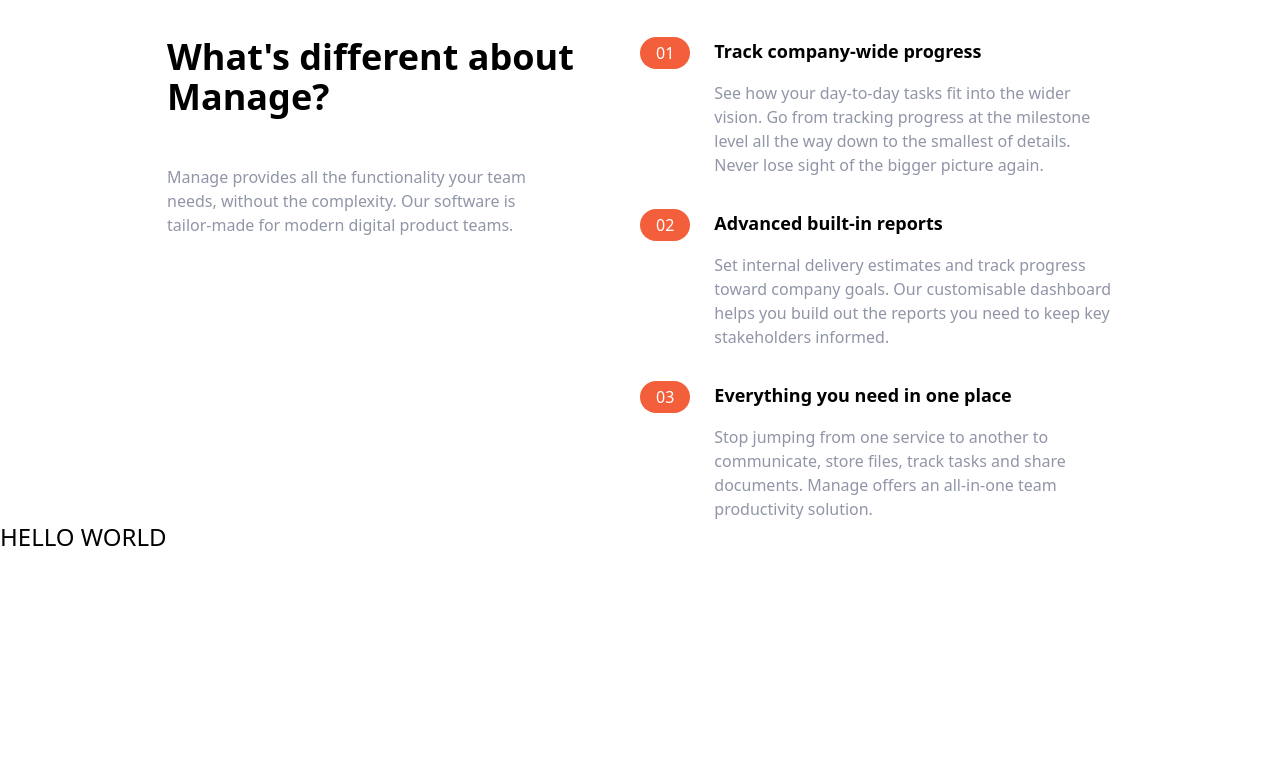
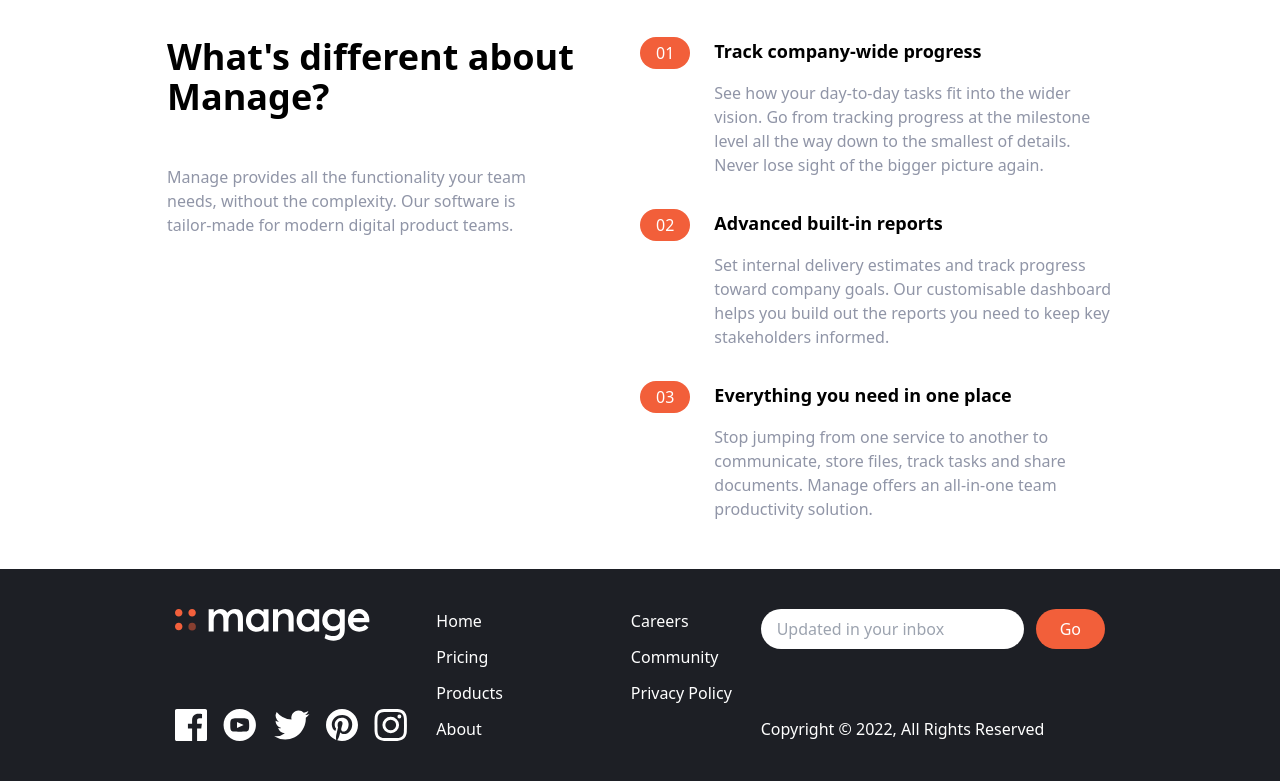
Before and after one commit to Manlikevee/tailwind, a website: page index.html in a window 1280 px wide. Shown: the part 603-1384 px from the top of the page. Before the commit the page ends 1156 px from the top, so only its background shows below. Drawn offline with nearby package versions, Linux system fonts and the light colour scheme.

Commit message:
tailwind

```diff
--- a/index.html
+++ b/index.html
@@ -51,7 +51,7 @@
                 </div>
         </div>
 
-        <div class="md:w-1/2">
+        <div class="md:w-1/2 xca">
             <img src="img/illustration-intro.svg" alt="">
 
         </div>
@@ -174,6 +174,96 @@
     </div>
   </section>
 
-    <h1 class="text-2xl">HELLO WORLD</h1>
+  <br>
+  <br>
+      <!-- Footer -->
+      <footer class="bg-veryDarkBlue">
+        <!-- Flex Container -->
+        <div
+          class="container flex flex-col-reverse justify-between px-6 py-10 mx-auto space-y-8 md:flex-row md:space-y-0"
+        >
+          <!-- Logo and social links container -->
+          <div
+            class="flex flex-col-reverse items-center justify-between space-y-12 md:flex-col md:space-y-0 md:items-start"
+          >
+            <div class="mx-auto my-6 text-center text-white md:hidden">
+              Copyright &copy; 2022, All Rights Reserved
+            </div>
+            <!-- Logo -->
+            <div>
+              <img src="img/logo-white.svg" class="h-8" alt="" />
+            </div>
+            <!-- Social Links Container -->
+            <div class="flex justify-center space-x-4">
+              <!-- Link 1 -->
+              <a href="#">
+                <img src="img/icon-facebook.svg" alt="" class="h-8" />
+              </a>
+              <!-- Link 2 -->
+              <a href="#">
+                <img src="img/icon-youtube.svg" alt="" class="h-8" />
+              </a>
+              <!-- Link 3 -->
+              <a href="#">
+                <img src="img/icon-twitter.svg" alt="" class="h-8" />
+              </a>
+              <!-- Link 4 -->
+              <a href="#">
+                <img src="img/icon-pinterest.svg" alt="" class="h-8" />
+              </a>
+              <!-- Link 5 -->
+              <a href="#">
+                <img src="img/icon-instagram.svg" alt="" class="h-8" />
+              </a>
+            </div>
+          </div>
+          <!-- List Container -->
+          <div class="flex justify-around space-x-32">
+            <div class="flex flex-col space-y-3 text-white">
+              <a href="#" class="hover:text-brightRed">Home</a>
+              <a href="#" class="hover:text-brightRed">Pricing</a>
+              <a href="#" class="hover:text-brightRed">Products</a>
+              <a href="#" class="hover:text-brightRed">About</a>
+            </div>
+            <div class="flex flex-col space-y-3 text-white">
+              <a href="#" class="hover:text-brightRed">Careers</a>
+              <a href="#" class="hover:text-brightRed">Community</a>
+              <a href="#" class="hover:text-brightRed">Privacy Policy</a>
+            </div>
+          </div>
+
+          <!-- Input Container -->
+          <div class="flex flex-col justify-between">
+            <form>
+              <div class="flex space-x-3">
+                <input
+                  type="text"
+                  class="flex-1 px-4 rounded-full focus:outline-none"
+                  placeholder="Updated in your inbox"
+                />
+                <button
+                  class="px-6 py-2 text-white rounded-full bg-brightRed hover:bg-brightRedLight focus:outline-none"
+                >
+                  Go
+                </button>
+              </div>
+            </form>
+            <div class="hidden text-white md:block">
+              Copyright &copy; 2022, All Rights Reserved
+            </div>
+          </div>
+        </div>
+      </footer>
+
+
 </body>
+
+<script src="https://unpkg.com/scrollreveal@4"></script>
+<script>
+   ScrollReveal({ reset: true });
+  ScrollReveal({ duration: 1000 })
+  ScrollReveal().reveal('.flex-col', { delay: 300 });
+  ScrollReveal().reveal('.xca', { delay: 500 });
+
+</script>
 </html>
```
Also changed, not shown: css/main.css.
